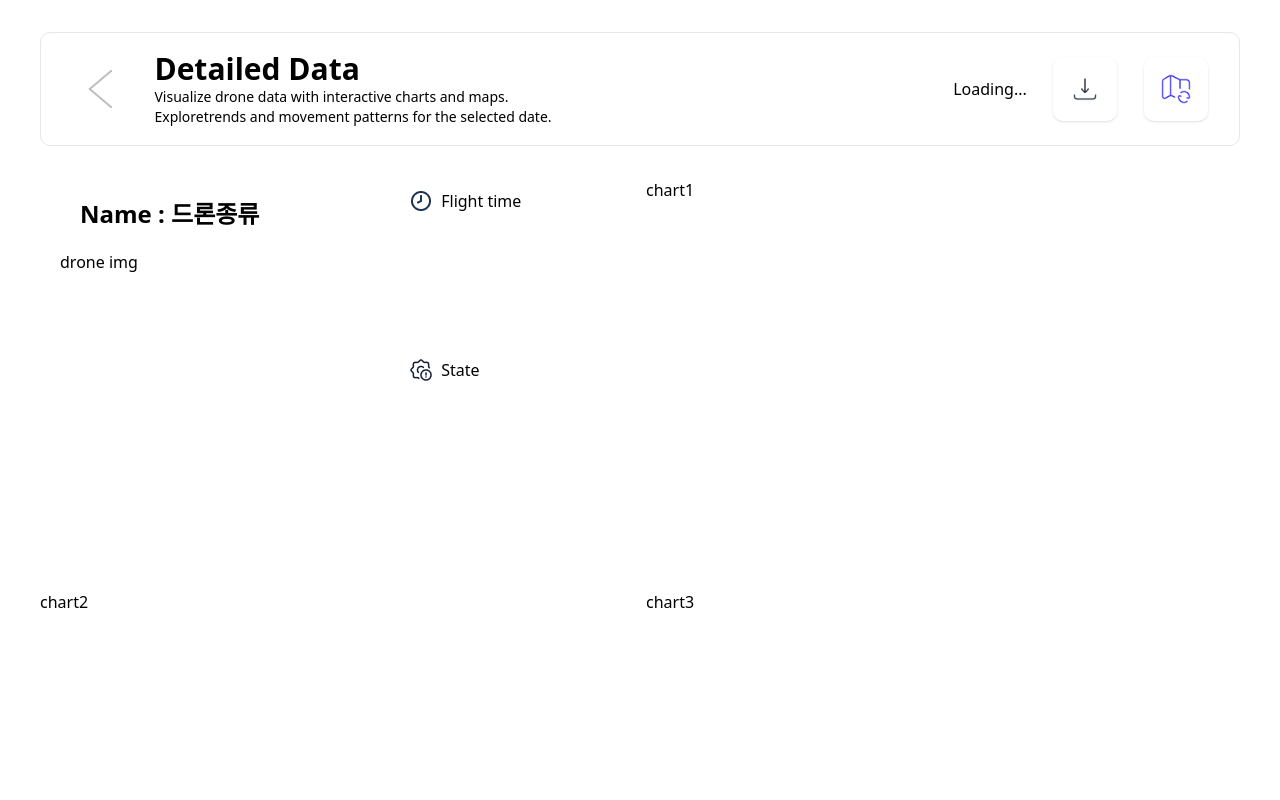
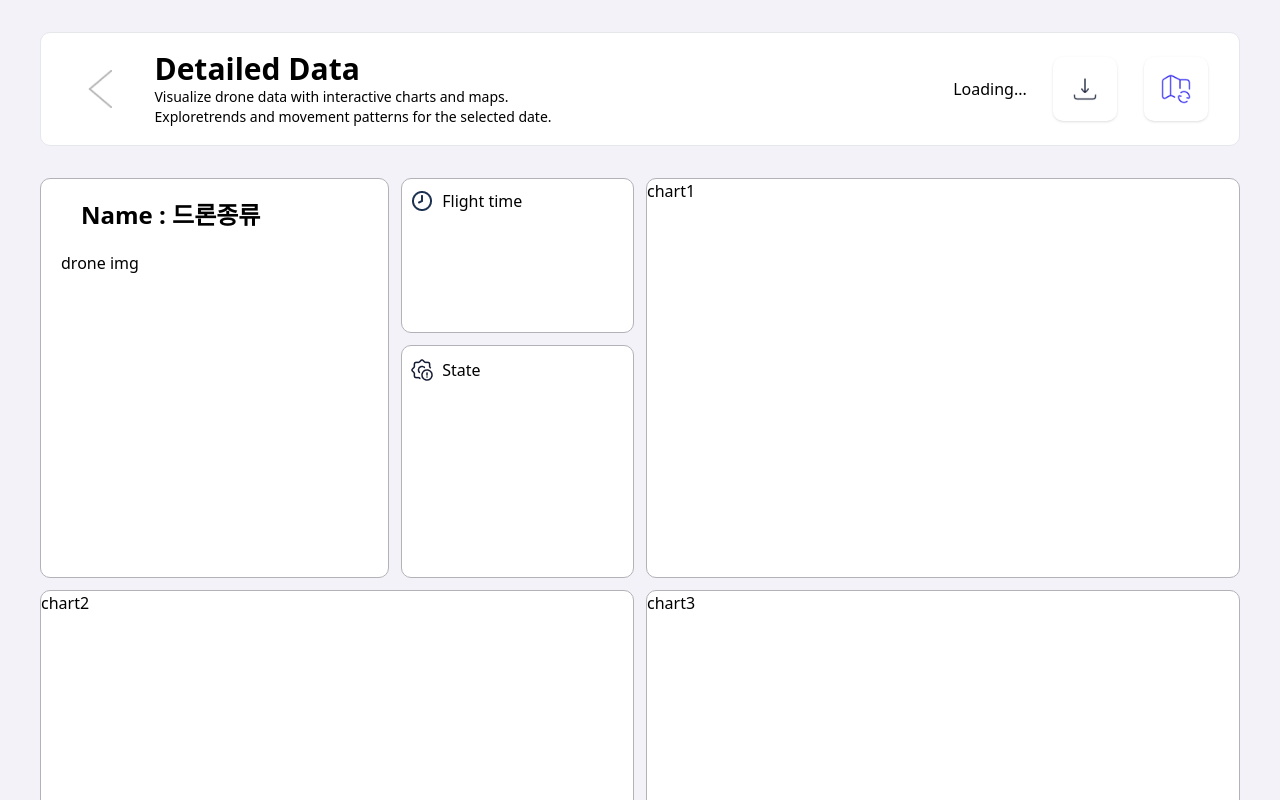
Before and after one commit to ormcamp-fe-3rd/drone-go, a React (Vite) app in the folder frontend/: page /chart in a window 1280 px wide. Shown: the top 800 px of the page. Built offline with nearby package versions, Linux system fonts and the light colour scheme; no server answers.

Commit message:
design-chartpage css 수정

```diff
--- a/frontend/src/routes/pages/ChartPage.tsx
+++ b/frontend/src/routes/pages/ChartPage.tsx
@@ -1,4 +1,4 @@
-import React, { useState } from "react";
+import React, { useState, useEffect } from "react";
 import { Button } from "@/components/ui/button";
 import { Link } from "react-router-dom";
 import { useQuery } from "@tanstack/react-query";
@@ -119,21 +119,28 @@ const ChartCard: React.FC<{ title: string; children: React.ReactNode }> = ({
   title,
   children,
 }) => (
-  <div className="h-[400px]">
+  <div className="h-[400px] rounded-[10px] border border-[#B2B2B7] bg-white">
     <h2>{title}</h2>
     {children}
   </div>
 );
 
 const ChartPage: React.FC = () => {
+  useEffect(() => {
+    // html에 배경색 추가
+    document.documentElement.style.backgroundColor = "#F3F2F9";
+
+    return () => {
+      // 페이지를 떠날 때 배경색 원복
+      document.documentElement.style.backgroundColor = "";
+    };
+  }, []);
   return (
-    <>
-      {/* 상단 */}
-      <div className="mx-10 my-8 flex flex-row items-center justify-evenly gap-4 rounded-[10px] border px-5 py-4">
-        {/* btn클릭 시 list 페이지로 */}
+    <div className="min-h-screen bg-[#F3F2F9]">
+      <div className="mx-10 my-8 flex flex-row items-center justify-evenly gap-4 rounded-[10px] border bg-white px-5 py-4">
         <Button className="h-20 w-14 min-w-[56px]" variant="ghost">
           {/*드론 리스트 페이지로 이동*/}
-          <Link to="/HomePage">
+          <Link to="/">
             <img
               src="/icons/ListPage.png"
               alt="Button Icon"
@@ -168,14 +175,14 @@ const ChartPage: React.FC = () => {
       {/* 차트 및 데이터 값들 */}
       <div className="grid grid-cols-1 gap-3 mx-10 my-8 lg:grid-cols-2">
         <div className="flex h-[400px] gap-3">
-          <div className="flex flex-col w-3/5">
+          <div className="flex w-3/5 flex-col rounded-[10px] border border-[#B2B2B7] bg-white">
             <h2 className="mx-10 my-5 text-2xl font-semibold">
               Name : 드론종류
             </h2>
             <div className="mx-5 h-[300px]">drone img</div>
           </div>
           <div className="flex h-[400px] w-2/5 flex-col gap-3">
-            <div className="flex flex-col justify-around gap-1 h-2/5">
+            <div className="flex h-2/5 flex-col justify-around gap-1 rounded-[10px] border border-[#B2B2B7] bg-white">
               <div className="flex items-center">
                 <div className="mx-2 my-2">
                   <img
@@ -190,7 +197,7 @@ const ChartPage: React.FC = () => {
                 {/* 시간 데이터들 보여지는 부분*/}
               </div>
             </div>
-            <div className="flex flex-col justify-around gap-1 h-3/5">
+            <div className="flex h-3/5 flex-col justify-around gap-1 rounded-[10px] border border-[#B2B2B7] bg-white">
               <div className="flex items-center">
                 <div className="mx-2 my-2">
                   <img
@@ -215,7 +222,7 @@ const ChartPage: React.FC = () => {
           <div />
         </ChartCard>
       </div>
-    </>
+    </div>
   );
 };
 
```
